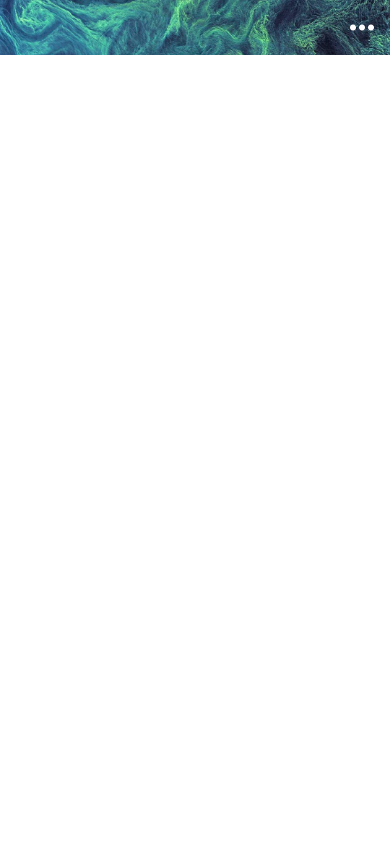
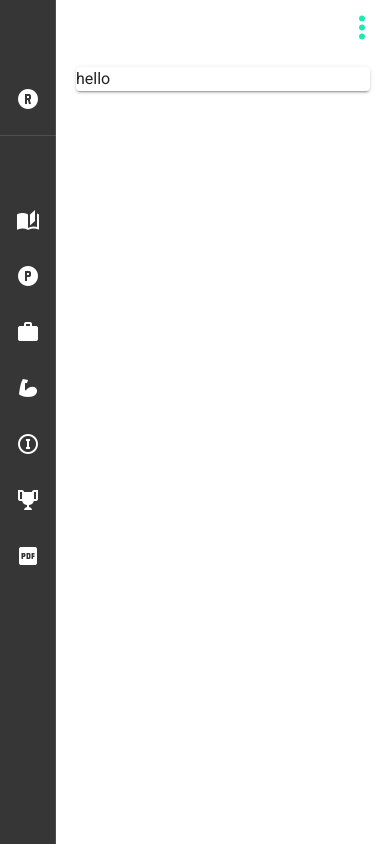
Before and after one commit to ro-hit81/my_portfolio, a Vue app: page / in a window 390 px wide. Built offline with nearby package versions, Linux system fonts and the light colour scheme.

Commit message:
Responsive Navbar.

```diff
--- a/src/App.vue
+++ b/src/App.vue
@@ -8,7 +8,7 @@
 </template>
 
 <script>
-import Navbar from '@/components/Navbar'
+import Navbar from '@/components/Navbar/Navbar'
 
 export default {
   name: 'App',
--- /dev/null
+++ b/src/components/Navbar/Mobile.vue
@@ -0,0 +1,68 @@
+<template>
+    <v-navigation-drawer
+        app
+        :src="navbg"
+        mini-variant
+        permanent
+        dark
+        >
+        <v-row>
+            <v-col align="center">
+                <v-img :src="image" max-height="250" max-width="200"></v-img>
+            </v-col>
+        </v-row>
+        <v-list>
+            <v-list-item link>
+                <v-list-item-icon>
+                    <v-icon>mdi-alpha-r-circle</v-icon>
+                </v-list-item-icon>
+                    <v-list-item-title>
+                        <span class="font-weight-bold">ROHIT KHATI</span> <br>
+                        <span class="grey--text font-italic">rhtkhati@gmail.com</span>
+                    </v-list-item-title>
+
+            </v-list-item>
+        </v-list>
+        <v-divider></v-divider>
+        <v-list >
+            <v-list-item link v-for="item in items" :key="item.title">
+                <v-list-item-icon>
+                    <v-icon>{{item.icon}}</v-icon>
+                </v-list-item-icon>
+                <v-list-item-content>
+                    {{item.title}}
+                </v-list-item-content>
+            </v-list-item>
+        </v-list>
+    </v-navigation-drawer>
+</template>
+
+<script>
+import Rohit from '@/assets/rohit.jpg'
+import navbg from '@/assets/navbg.jpg'
+
+export default {
+    data() {
+        return {
+            image: Rohit,
+            navbg: navbg,
+            items: [
+                {title: "ABOUT", icon: "mdi-face"},
+                {title: "EDUCATION", icon: "mdi-book-open-page-variant"},
+                {title: "PROJECT", icon: "mdi-alpha-p-circle"},
+                {title: "EXPERIENCE", icon: "mdi-briefcase"},
+                {title: "SKILLS", icon: "mdi-arm-flex"},
+                {title: "INTEREST", icon: "mdi-alpha-i-circle-outline"},
+                {title: "AWARDS", icon: "mdi-trophy"},
+                {title: "PUBLICATIONS", icon: "mdi-file-pdf-box"},
+            ]
+        }
+    }
+}
+</script>
+
+<style>
+.v-image{
+    border-radius: 50%;
+}
+</style>
--- a/src/components/Navbar.vue
+++ b/src/components/Navbar/Navbar.vue
@@ -1,16 +1,17 @@
 <template>
     <nav>
-        <v-app-bar app flat :src="appbg" height="55">
+        <v-app-bar app flat height="55" color="white">
             <v-spacer></v-spacer>
-            <v-btn @click.stop="drawer = !drawer" icon>
-                <v-icon large color="white">{{drawer ? 'mdi-dots-vertical' : 'mdi-dots-horizontal'}}</v-icon>
+            <v-btn @click.stop="mini = !mini;" icon>
+                <v-icon large color="teal accent-3">{{mini ? 'mdi-dots-vertical' : 'mdi-dots-horizontal'}}</v-icon>
             </v-btn>
         </v-app-bar>
         <v-navigation-drawer
-            v-model="drawer"
+            v-if="!$vuetify.breakpoint.xsOnly"
             app
-            expand-on-hover
             :src="navbg"
+            :mini-variant="mini"
+            permanent
             dark
             >
             <v-row>
@@ -42,21 +43,23 @@
                 </v-list-item>
             </v-list>
         </v-navigation-drawer>
+
+        <Mobile v-else />
     </nav>
 </template>
 
 <script>
 import Rohit from '@/assets/rohit.jpg'
 import navbg from '@/assets/navbg.jpg'
-import appbg from '@/assets/appbg.jpg'
+import Mobile from '@/components/Navbar/Mobile'
 
 export default {
     data() {
         return {
             image: Rohit,
-            drawer: null,
+            drawer: true,
+            mini: true,
             navbg: navbg,
-            appbg: appbg,
             items: [
                 {title: "ABOUT", icon: "mdi-face"},
                 {title: "EDUCATION", icon: "mdi-book-open-page-variant"},
@@ -69,6 +72,9 @@ export default {
             ]
         }
     },
+    components: {
+        Mobile
+    }
 }
 </script>
 
--- a/src/views/Home.vue
+++ b/src/views/Home.vue
@@ -1,7 +1,7 @@
 <template>
     <v-container class="mx-auto">
         <v-card>
-
+            hello
         </v-card>
     </v-container>
 </template>
```
Also changed, not shown: src/components/About.vue (added), src/components/Navbar/Desktop.vue (added).
